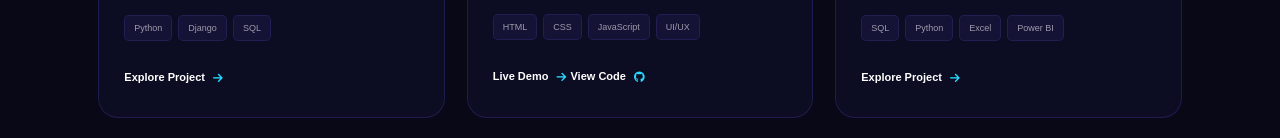
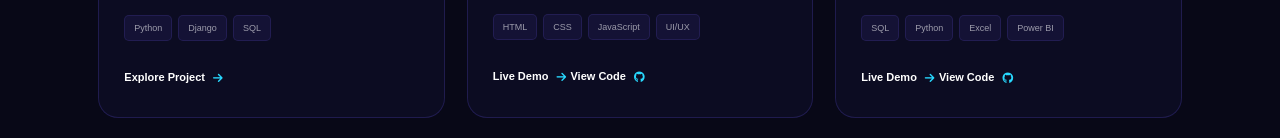
Before and after one commit to SarubalaB6/sarubala-portfolio, a plain HTML site: page index.html in a window 1280 px wide. Shown: the part 4679-4817 px from the top of the page. Drawn offline with Linux system fonts and the light colour scheme.

Commit message:
Add favicon

```diff
--- a/index.html
+++ b/index.html
@@ -3,6 +3,11 @@
 <head>
     <meta charset="UTF-8">
     <meta name="viewport" content="width=device-width, initial-scale=1.0">
+    <link rel="icon" type="image/png" href="/favicon-96x96.png" sizes="96x96" />
+<link rel="icon" type="image/svg+xml" href="/favicon.svg" />
+<link rel="shortcut icon" href="/favicon.ico" />
+<link rel="apple-touch-icon" sizes="180x180" href="/apple-touch-icon.png" />
+<link rel="manifest" href="/site.webmanifest" />
 
     <title>Sarubala B | Full Stack Developer & Data Analyst</title>
 
@@ -1555,11 +1560,22 @@
                     <span>Excel</span>
                     <span>Power BI</span>
                 </div>
-
-                <a href="#" class="project-link">
-                    Explore Project
-                    <i class="fa-solid fa-arrow-right"></i>
-                </a>
+                <a href="https://sarubala-zomato-dashboard.streamlit.app"
+   class="project-link"
+   target="_blank"
+   rel="noopener noreferrer">
+    Live Demo
+    <i class="fa-solid fa-arrow-right" aria-hidden="true"></i>
+</a>
+
+<a href="https://github.com/SarubalaB6/zomato-bangalore-dashboard"
+   class="project-link"
+   target="_blank"
+   rel="noopener noreferrer">
+    View Code
+    <i class="fa-brands fa-github" aria-hidden="true"></i>
+</a>
+
 
             </div>
 
```
Also changed, not shown: apple-touch-icon.png (added), favicon-96x96.png (added), favicon.ico (added), favicon.svg (added), site.webmanifest (added), web-app-manifest-192x192.png (added), web-app-manifest-512x512.png (added).
